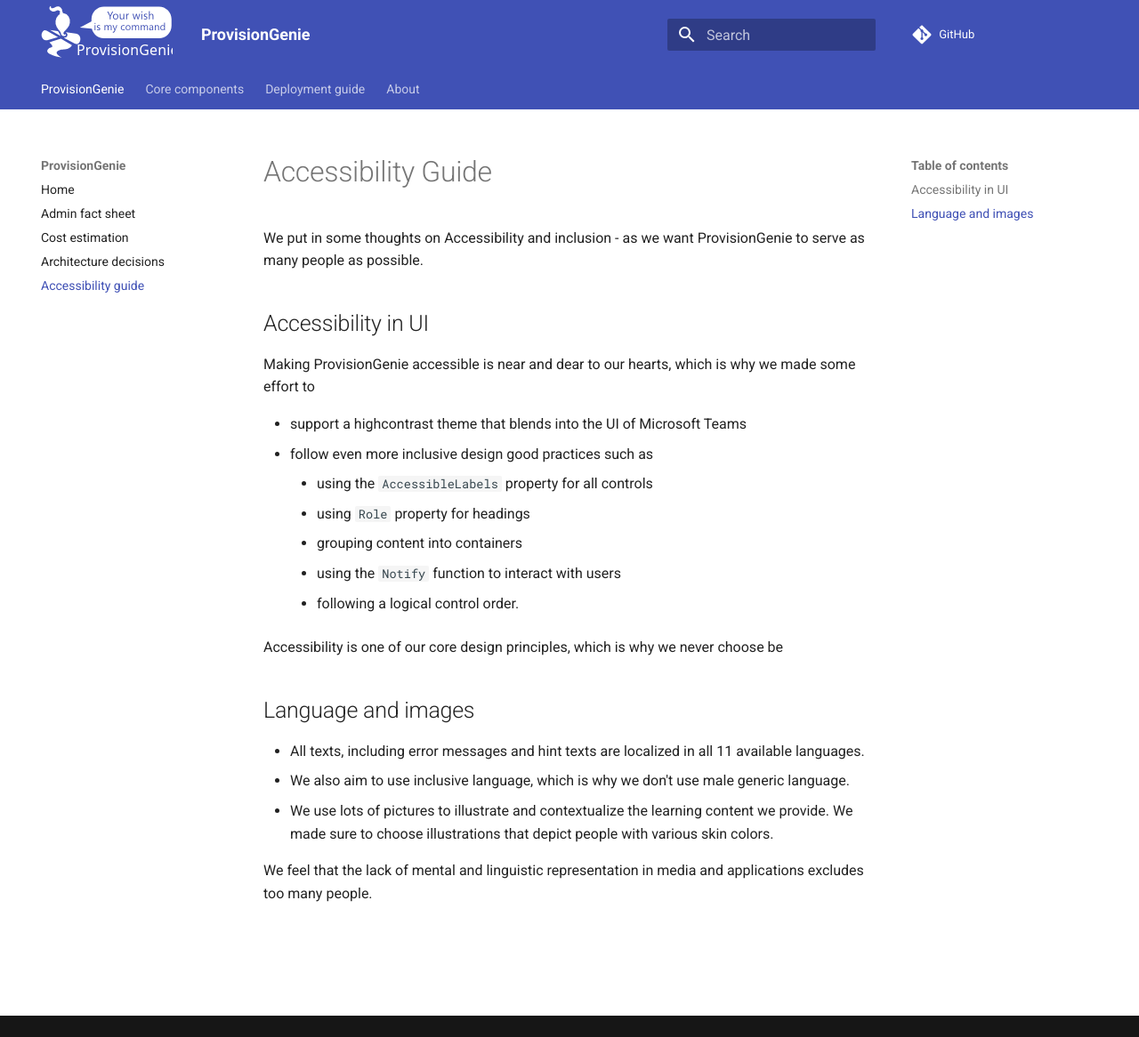
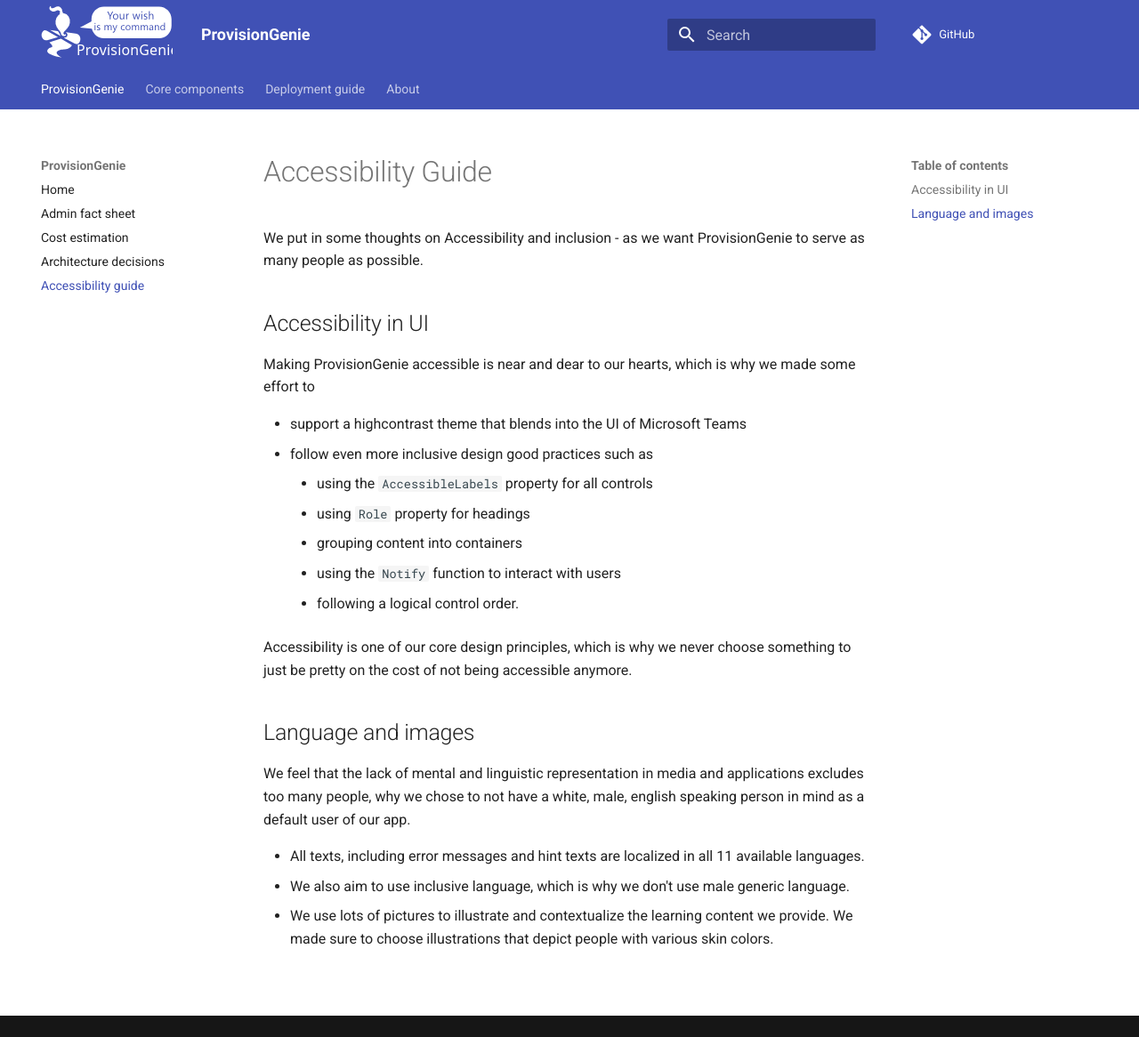
Before and after one commit to ProvisionGenie/ProvisionGenie, an MkDocs documentation site: the page built from Docs/docs/accessibilityguide.md, in a window 1280 px wide and 1166 px high. Shown: the whole window at 89% size. Built offline with MkDocs 1.6.1 and Material for MkDocs 9.7.7, drawn with Linux system fonts in a browser that asks for light colours; comment, search, counter and statistics services are not loaded.

Commit message:
minor wording changes

```diff
--- a/Docs/docs/accessibilityguide.md
+++ b/Docs/docs/accessibilityguide.md
@@ -15,12 +15,12 @@
     * using the `Notify` function to interact with users
     * following a logical control order.
 
-Accessibility is one of our core design principles, which is why we never choose be
+Accessibility is one of our core design principles, which is why we never choose something to just be pretty on the cost of not being accessible anymore.
 
 ## Language and images
+
+We feel that the lack of mental and linguistic representation in media and applications excludes too many people, why we chose to not have a white, male, english speaking person in mind as a default user of our app.
 
 * All texts, including error messages and hint texts are localized in all 11 available languages.
 * We also aim to use inclusive language, which is why we don't use male generic language.
 * We use lots of pictures to illustrate and contextualize the learning content we provide. We made sure to choose illustrations that depict people with various skin colors.
-
-We feel that the lack of mental and linguistic representation in media and applications excludes too many people.
```
